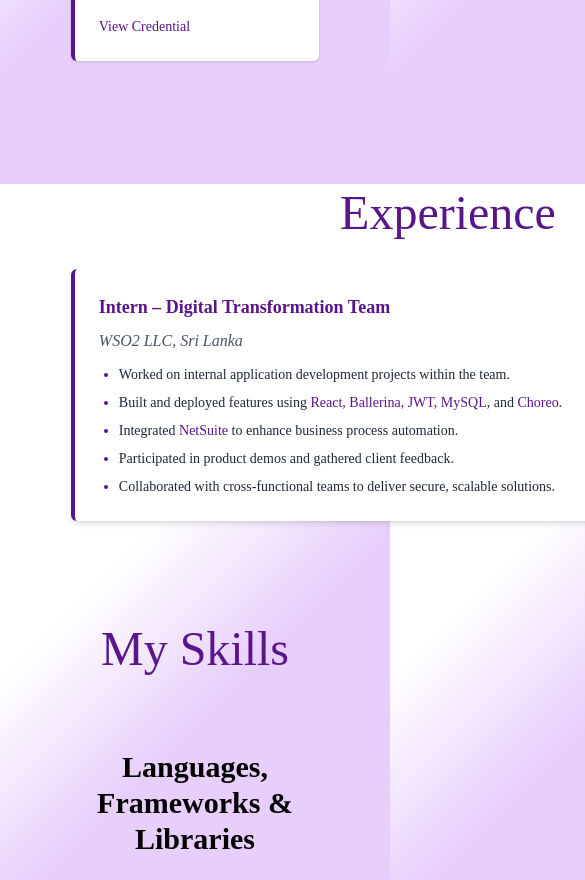
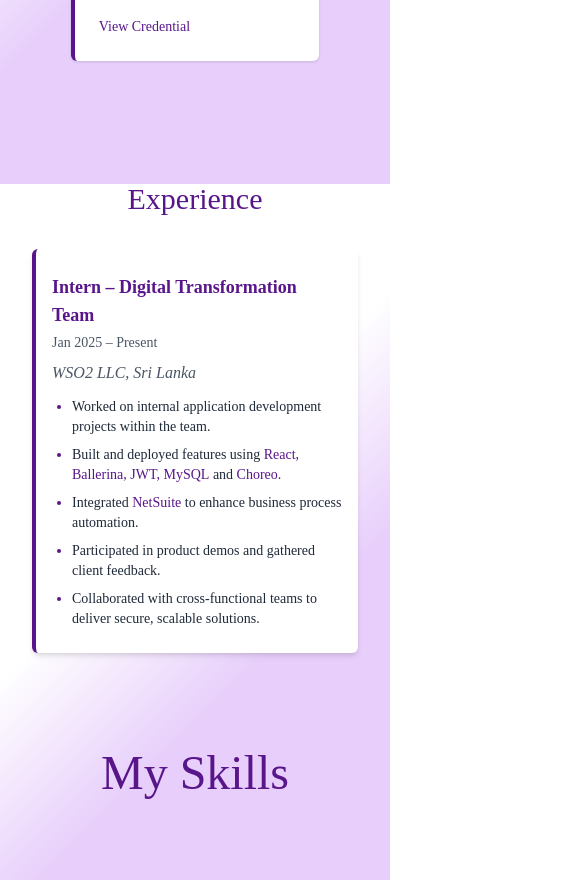
Before and after one commit to pooja180801/Portfolio-next.js, a Next.js app: page / in a window 390 px wide. Shown: the part 4880-5760 px from the top of the page, 585 px wide, since content can reach past the window. Built offline with nearby package versions, Linux system fonts and the light colour scheme; a web font is replaced by a local one.

Commit message:
made the experience.jsx responsive

```diff
--- a/app/components/Experience.jsx
+++ b/app/components/Experience.jsx
@@ -3,10 +3,10 @@ import { motion } from "framer-motion";
 
 const Experience = () => {
   return (
-    <div id="experience" className="w-4xl px-[12%] py-10 scroll-mt-20 mx-auto">
-      <div className="p-6">
+    <div id="experience" className="max-w-7xl px-4 sm:px-6 lg:px-16 py-10 scroll-mt-20 mx-auto">
+      <div className="p-4 sm:p-6">
         <motion.h4
-          className="text-center text-5xl font-ovo mb-8 text-purple-900"
+          className="text-center text-3xl sm:text-4xl md:text-5xl font-ovo mb-8 text-purple-900"
           initial={{ opacity: 0 }}
           whileInView={{ opacity: 1 }}
           transition={{ duration: 0.8, ease: "easeOut" }}
@@ -16,14 +16,14 @@ const Experience = () => {
         </motion.h4>
 
         <motion.ul
-          className="grid grid-cols-1 gap-8 max-w-6xl mx-auto"
+          className="grid grid-cols-1 gap-6 sm:gap-8 max-w-6xl mx-auto"
           initial={{ opacity: 0 }}
           whileInView={{ opacity: 1 }}
           transition={{ duration: 0.8, ease: "easeOut" }}
           viewport={{ once: true }}
         >
           <motion.li
-            className="bg-white rounded-md shadow-md border-l-4 border-purple-900 py-6 px-6 transition-transform duration-300 hover:shadow-lg hover:-translate-x-1"
+            className="bg-white rounded-md shadow-md border-l-4 border-purple-900 py-6 px-4 sm:px-6 transition-transform duration-300 hover:shadow-lg hover:-translate-x-1"
             initial={{ opacity: 0, scale: 0.95 }}
             whileInView={{ opacity: 1, scale: 1 }}
             transition={{ duration: 0.6, ease: "easeOut" }}
@@ -31,43 +31,39 @@ const Experience = () => {
           >
             <div className="flex flex-col justify-between h-full">
               <div>
-                <div className="flex justify-between items-baseline mb-2">
-                  <h3 className="text-lg font-semibold text-purple-900">
+                <div className="flex flex-col sm:flex-row sm:justify-between sm:items-baseline mb-2">
+                  <h3 className="text-lg sm:text-xl font-semibold text-purple-900">
                     Intern – Digital Transformation Team
                   </h3>
-                  <span className="text-sm text-gray-600">
+                  <span className="text-sm text-gray-600 mt-1 sm:mt-0">
                     Jan 2025 – Present
                   </span>
                 </div>
                 <p className="text-gray-600 italic text-base mb-3">
                   WSO2 LLC, Sri Lanka
                 </p>
-                <ul className="list-disc pl-5 space-y-2 text-gray-800 text-sm marker:text-purple-900">
+                <ul className="list-disc pl-5 space-y-2 text-gray-800 text-sm sm:text-base marker:text-purple-900">
                   <li>
-                    Worked on internal application development projects within
-                    the team.
+                    Worked on internal application development projects within the team.
                   </li>
                   <li>
                     Built and deployed features using{" "}
                     <span className="font-medium text-purple-900">
                       React, Ballerina, JWT, MySQL
-                    </span>
-                    , and{" "}
+                    </span>{" "}
+                    and{" "}
                     <span className="font-medium text-purple-900">Choreo</span>.
                   </li>
                   <li>
                     Integrated{" "}
-                    <span className="font-medium text-purple-900">
-                      NetSuite
-                    </span>{" "}
+                    <span className="font-medium text-purple-900">NetSuite</span>{" "}
                     to enhance business process automation.
                   </li>
                   <li>
                     Participated in product demos and gathered client feedback.
                   </li>
                   <li>
-                    Collaborated with cross-functional teams to deliver secure,
-                    scalable solutions.
+                    Collaborated with cross-functional teams to deliver secure, scalable solutions.
                   </li>
                 </ul>
               </div>
```
